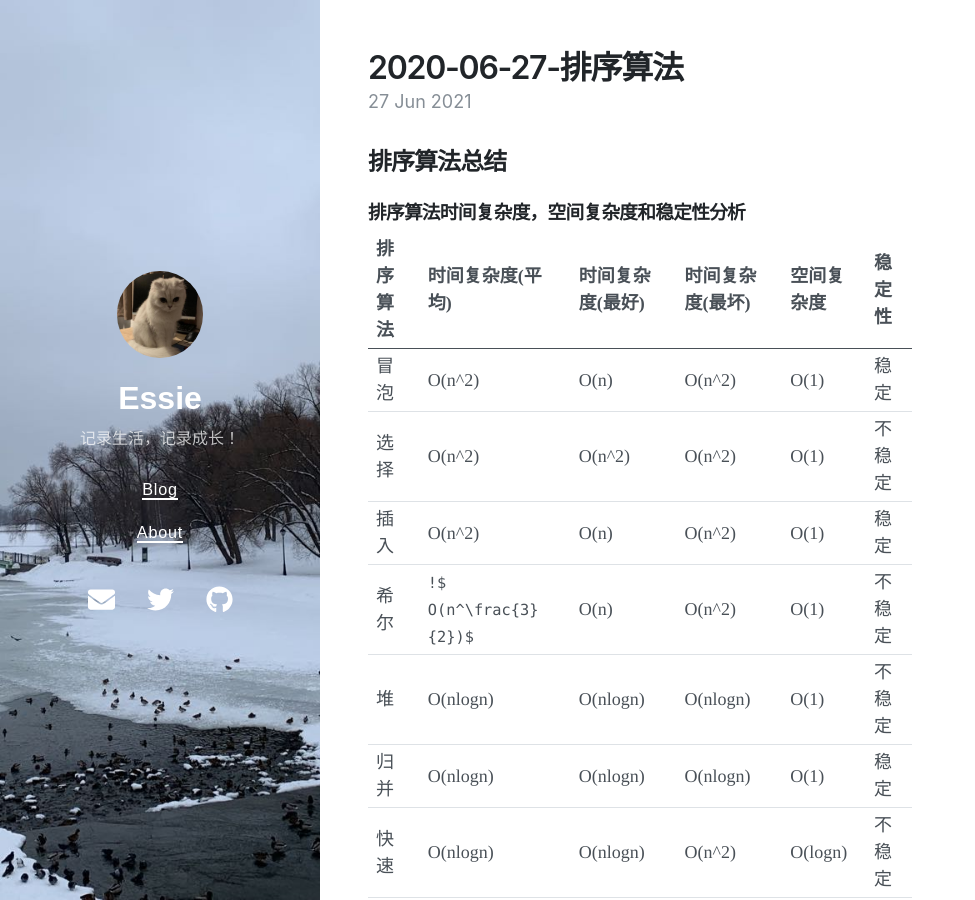
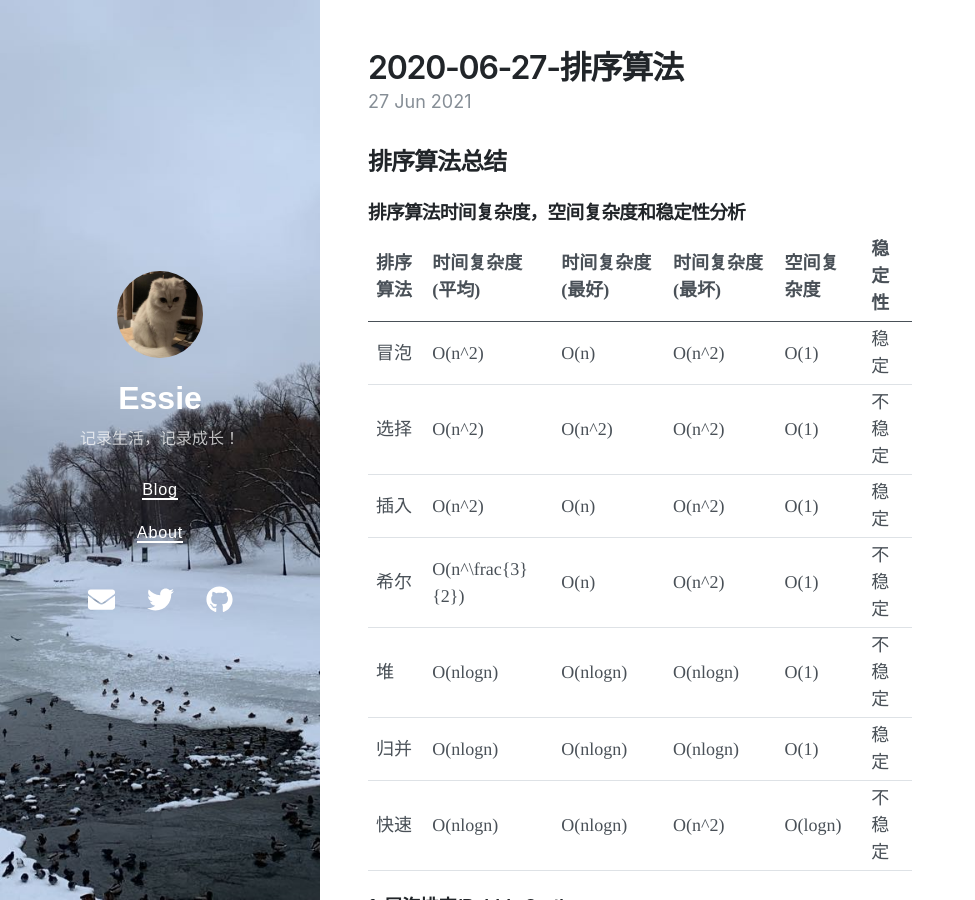
Before and after one commit to XZJ66/XZJ66.GitHub.io, a Jekyll site: the page built from _posts/2021-06-27-排序算法.md, in a window 1280 px wide and 900 px high. Shown: the whole window, without its empty margins (0-975 px from the left). Built offline with Jekyll 4.4.1, drawn with Linux system fonts in a browser that asks for light colours; nearby versions of some CDN libraries; our own code applies the rules of GitHub Pages for plain Markdown files.

```diff
--- a/_posts/2021-06-27-排序算法.md
+++ b/_posts/2021-06-27-排序算法.md
@@ -13,7 +13,7 @@ grammar_cjkRuby: true
 | 冒泡     | O(n^2)      | O(n)          | O(n^2)         | O(1)     | 稳定   |
 | 选择     | O(n^2)      | O(n^2)         | O(n^2)         | O(1)     | 不稳定 |
 | 插入     | O(n^2)           | O(n)          | O(n^2)         | O(1)    | 稳定   |
-| 希尔     |`!$ O(n^\frac{3}{2})$` | O(n)           | O(n^2)         | O(1)     | 不稳定 |
+| 希尔     |O(n^\frac{3}{2}) | O(n)           | O(n^2)         | O(1)     | 不稳定 |
 | 堆       | O(nlogn)         | O(nlogn)       |O(nlogn)       | O(1)     | 不稳定 |
 | 归并     | O(nlogn)         | O(nlogn)       | O(nlogn)       | O(1)     | 稳定   |
 | 快速     | O(nlogn)         | O(nlogn)       | O(n^2)         | O(logn)  | 不稳定 |
```
